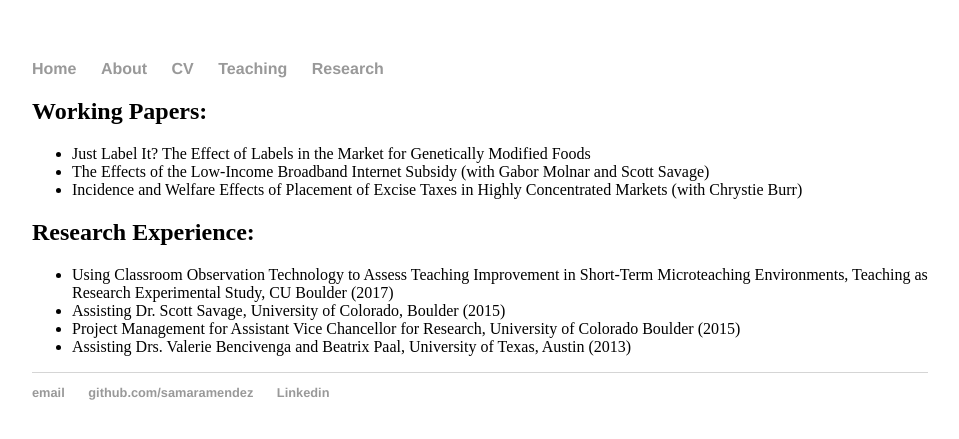
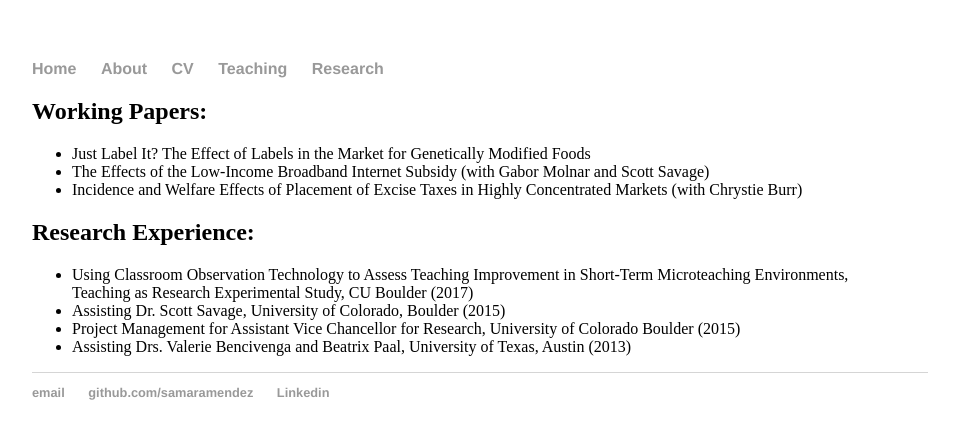
Before and after one commit to samaramendez/samaramendez.github.io, a Jekyll site: the page built from research/index.html, in a window 1280 px wide. Shown: the top 439 px of the page, without its empty margins (160-1119 px from the left). Built offline with Jekyll 4.4.1, drawn with Linux system fonts in a browser that asks for light colours.

```diff
--- a/research/index.html
+++ b/research/index.html
@@ -12,7 +12,7 @@ title: Samara Mendez
 
 		<h2> Research Experience: </h2>
 		<ul>
-		<li> Using Classroom Observation Technology to Assess Teaching Improvement in Short-Term Microteaching Environments, Teaching as Research Experimental Study, CU Boulder (2017) </li>
+		<li> Using Classroom Observation Technology to Assess Teaching Improvement in Short-Term Microteaching Environments, <br> Teaching as Research Experimental Study, CU Boulder (2017) </li>
    		 <li>Assisting Dr. Scott Savage, University of Colorado, Boulder (2015) </li>
     		<li>Project Management for Assistant Vice Chancellor for Research, University of Colorado Boulder (2015) </li>
     		<li>Assisting Drs. Valerie Bencivenga and Beatrix Paal, University of Texas, Austin (2013)		 </li>
```
